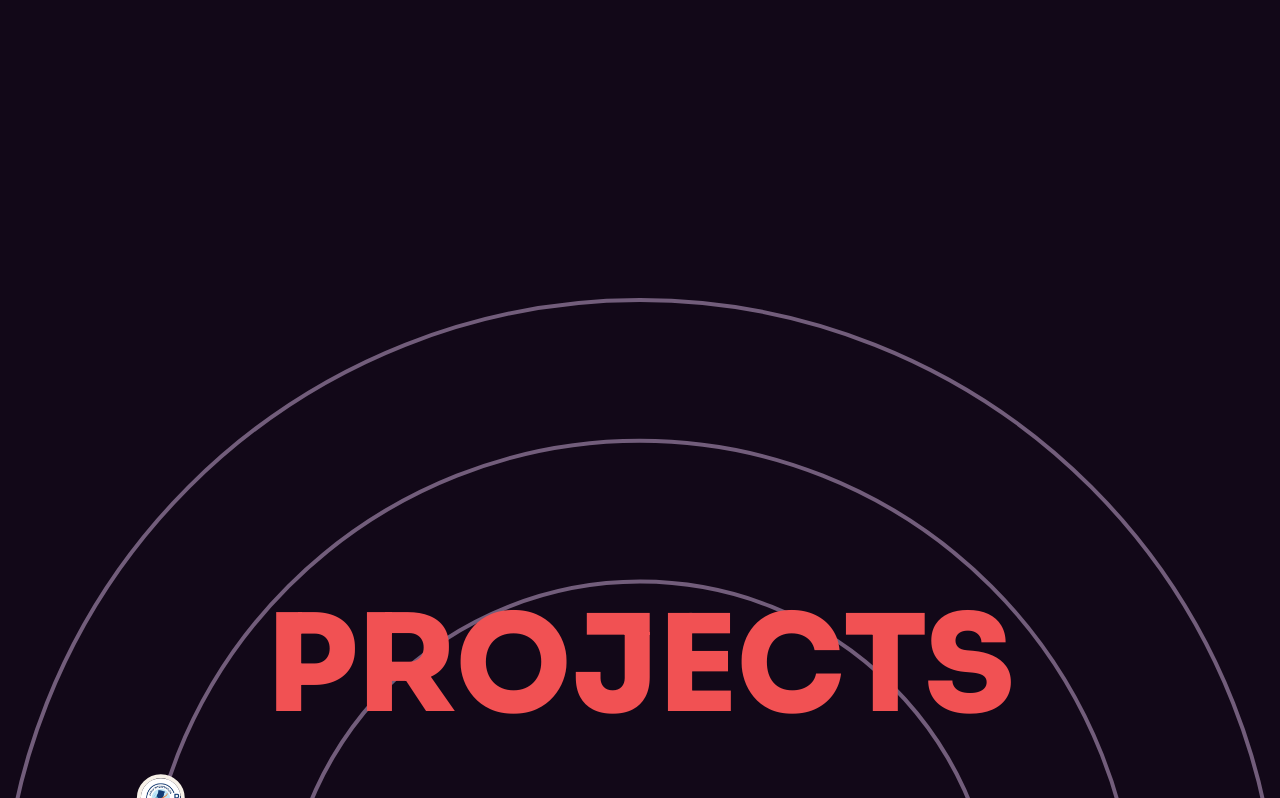
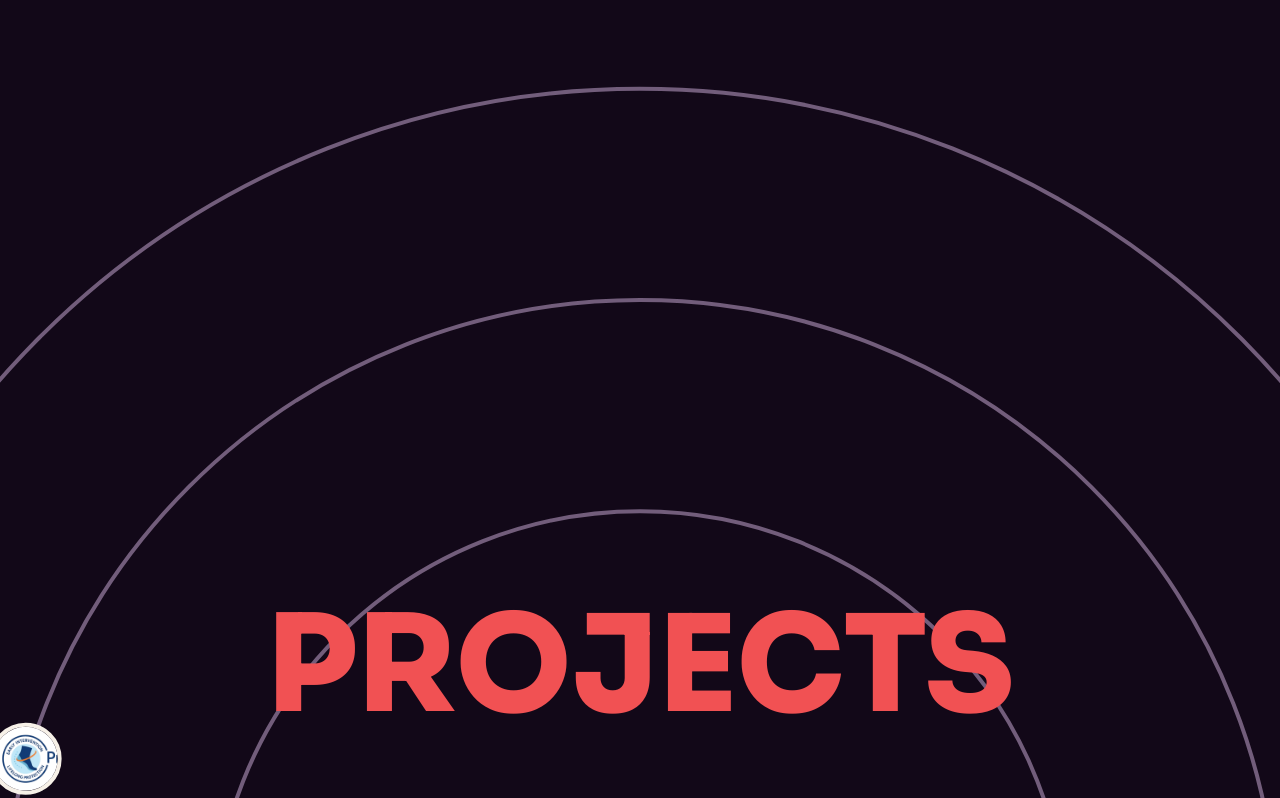
Before and after one commit to lingsongc/lingsongc.github.io, a React (Vite) app: page / in a window 1280 px wide. Shown: the part 2662-3460 px from the top of the page. Built offline with nearby package versions, Linux system fonts and the light colour scheme; a web font is replaced by a local one.

Commit message:
adjusted projects layout

```diff
--- a/src/motion/useMainCircleScene.ts
+++ b/src/motion/useMainCircleScene.ts
@@ -46,6 +46,9 @@ export function useMainCircleScene(circleRef: RefObject<HTMLDivElement | null>)
         const experienceCirclePosition = (axis: "left" | "top") => axis === "left"
             ? experienceOrbit.offsetLeft
             : experienceOrbit.offsetTop;
+        const projectCircleSize = () => window.innerWidth <= 768
+            ? window.innerWidth * 0.576
+            : Math.min(window.innerWidth * 0.384, window.innerHeight * 0.544);
         const skillsCircleSize = () => Math.min(window.innerWidth, window.innerHeight) * 0.9;
         const skillsCircleGap = () => (window.innerHeight - skillsCircleSize()) / 2;
         const skillsCircleLeft = () => navigationRail.getBoundingClientRect().left
@@ -141,7 +144,7 @@ export function useMainCircleScene(circleRef: RefObject<HTMLDivElement | null>)
                 },
             },
         })
-            .to(circle, { top: "50%", left: "50%" }, 0);
+            .to(circle, { width: projectCircleSize, top: "50%", left: "50%" }, 0);
 
         gsap.timeline({
             defaults: sectionTransitionTimelineDefaults,
--- a/src/styles/sections/projects.css
+++ b/src/styles/sections/projects.css
@@ -2,8 +2,8 @@
 
 .project-container {
     --project-circle-size: min(38.4vw, 54.4vh);
-    --project-planet-size: clamp(2.5rem, 6vmin, 5rem);
-    --project-ring-gap: clamp(4rem, 11vw, 10rem);
+    --project-planet-size: clamp(3.75rem, 9vmin, 7.5rem);
+    --project-ring-gap: clamp(6rem, 16.5vw, 15rem);
     --project-ring-step: calc(var(--project-ring-gap) + var(--project-ring-gap));
     --project-ring-one-size: calc(var(--project-circle-size) + var(--project-ring-step));
     --project-ring-two-size: calc(var(--project-circle-size) + var(--project-ring-step) + var(--project-ring-step));
```
